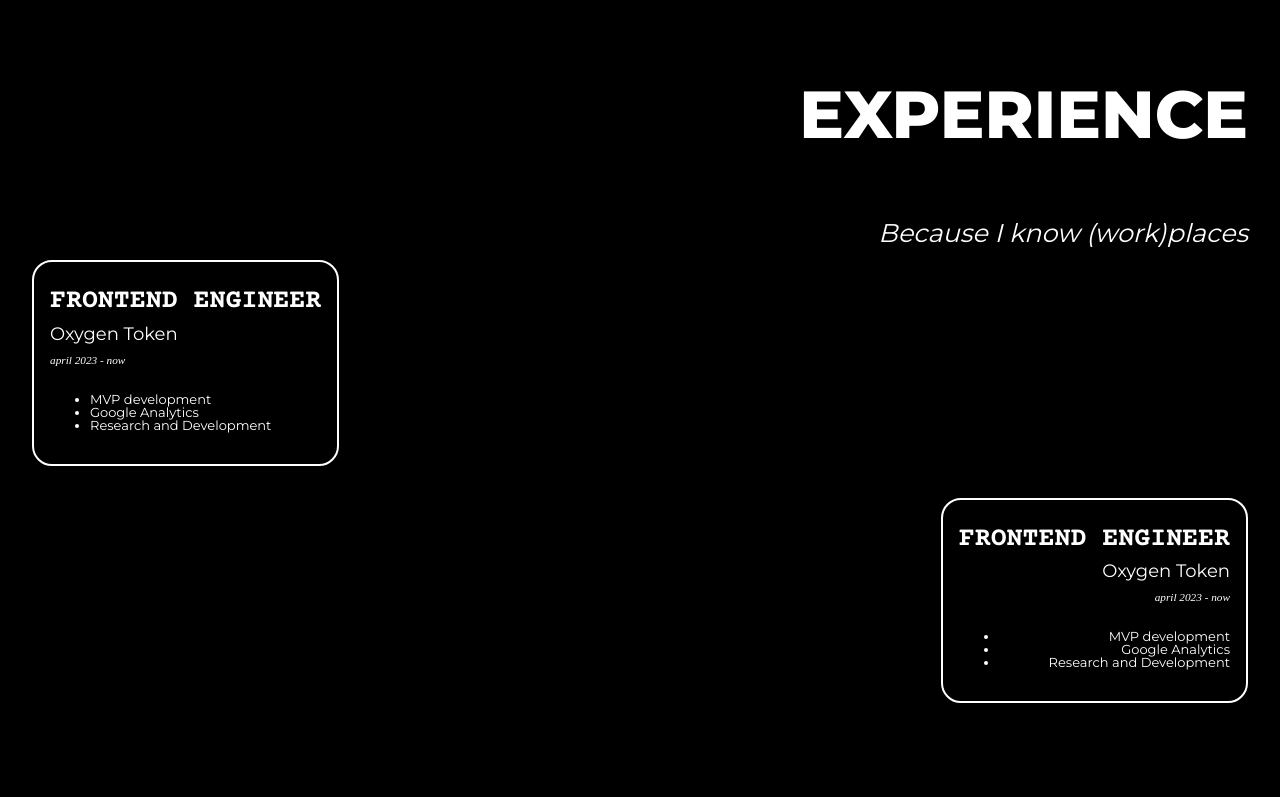
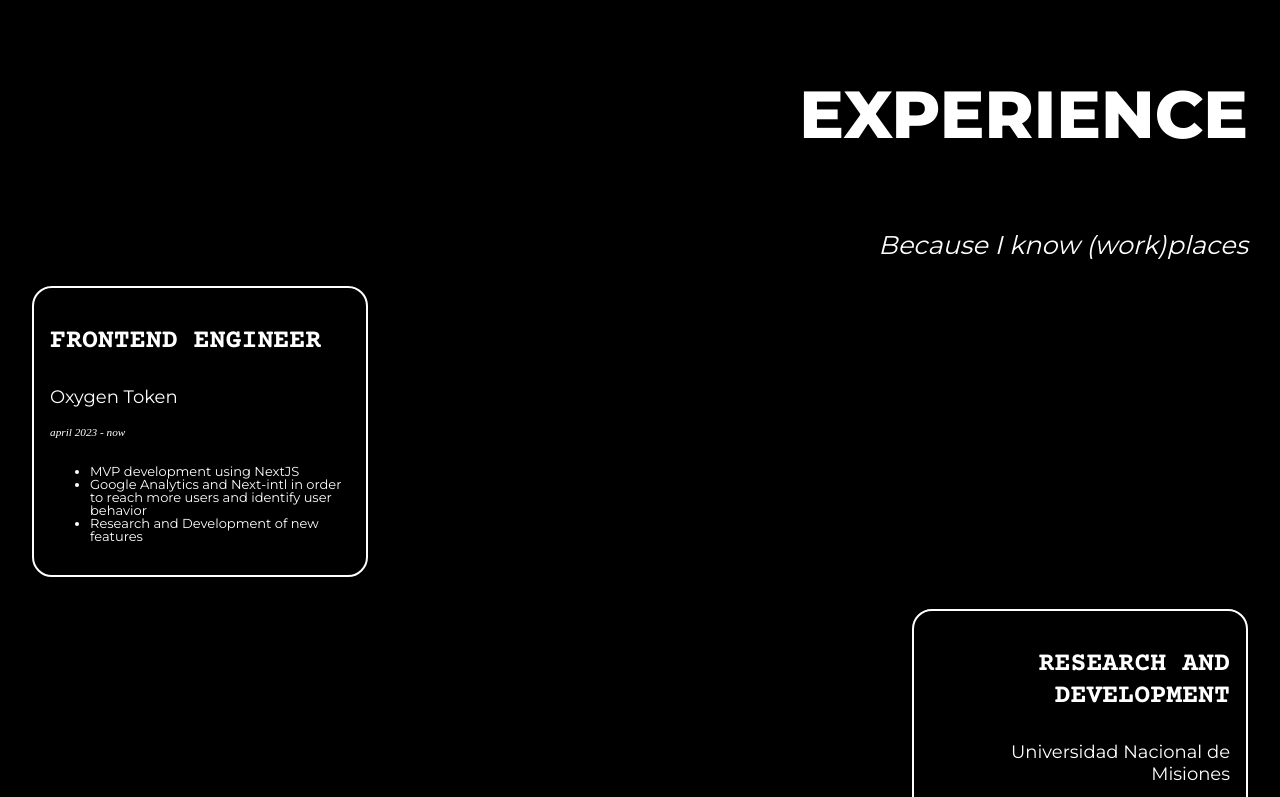
Before and after one commit to contiguima/portfolio-2024, a Next.js app: page / in a window 1280 px wide. Shown: the part 2000-2797 px from the top of the page. Built offline with nearby package versions, Linux system fonts and the light colour scheme.

Commit message:
Styles fixed for the experience and education section, data added. CV added to the button in contact

```diff
--- a/src/app/components/education_component/education.scss
+++ b/src/app/components/education_component/education.scss
@@ -5,12 +5,12 @@
 }
 
 .education-component h2{
-    font-size: clamp(36px, 2.7vw, 42px);
+    font-size: clamp(30px, 2.5vw, 42px);
     margin: 0;
 }
 .education-component h3{
     font-family: var(--principal-font);
-    font-size: clamp(24px, 1.8vw, 34px);
+    font-size: clamp(22px, 1.6vw, 34px);
     font-weight: 100;
     margin:0;
 }
--- a/src/app/components/work_component/work_experience.scss
+++ b/src/app/components/work_component/work_experience.scss
@@ -7,6 +7,7 @@
     padding: 1em;
     line-height: 0.2em;
 }
+
 
 .work-experience-left{
     @include work-experience;
@@ -26,7 +27,7 @@
 
 .work-experience-left h3, .work-experience-right h3{
     margin: 0.4em 0;
-    font-size: clamp(18px,1.38vw, 24px);      font-size: clamp(18px,1.38vw, 24px);
+    font-size: clamp(18px,1.38vw, 24px);
 }
 
 .work-experience-left h4, .work-experience-right h4{
@@ -36,7 +37,8 @@
 
 .work-experience-left h2, .work-experience-right h2{
     font-family: var(--sec-font);
-    font-size: clamp(24px,2.08vw, 33px);
+    font-size: clamp(22px,2.08vw, 33px);
+    line-height: 1.2em;
 }
 
 
@@ -45,3 +47,15 @@
     font-family: var(--principal-font);
     font-size: clamp(13px,1vw, 16px);
 }
+
+
+@media (max-width: 500px){
+    .work-experience-left :is(h2,h3,h4), .work-experience-right :is(h2,h3,h4){
+        text-align: center;
+        line-height: 1.5em;
+    }
+
+    .work-experience-left li, .work-experience-right li{
+        text-align: left;
+    }
+  }
--- a/src/app/globals.scss
+++ b/src/app/globals.scss
@@ -3,6 +3,11 @@
 :root{
   --principal-font:  'Montserrat', sans-serif;
   --sec-font: 'Courier Prime', monospace;
+}
+
+*a{
+  text-decoration: none;
+  color: white;
 }
 
 body, .app{
@@ -129,6 +134,7 @@ body, .app{
   align-content: center;
   justify-content: space-between;
   padding: 0.5em 1em;
+
 }
 
 .buttons-home button{
@@ -144,6 +150,7 @@ body, .app{
   border-top-right-radius: 60px;
   border-bottom-right-radius: 60px;
   text-align: left;
+
 }
 
 .music-home{
@@ -195,6 +202,7 @@ body, .app{
   margin: 2em 0;
 
 }
+
 
 .border-container{
   display: flex;
@@ -256,6 +264,11 @@ body, .app{
   border-radius: 20px;
 
 }
+
+.projects button:hover{
+  cursor: pointer;
+  text-decoration: underline;
+}
 @media (max-width: 500px){
   .projects-container{
 
@@ -275,7 +288,7 @@ body, .app{
 
 .experience h1, .experience h3{
   text-align: right;
-  line-height: 0.2em;
+  line-height: 1.2em;
 }
 
 .experience h1{
@@ -346,7 +359,12 @@ body, .app{
   height: auto;
 }
 
-@media (max-width: 800px){
+.education-visuals{
+  display: flex;
+  justify-content: center;
+  align-items: center;
+}
+@media (max-width: 1000px){
   .education-visuals{
     display: none;
   }
@@ -484,6 +502,7 @@ body, .app{
   flex-direction: row;
   justify-content: space-around;
   font-family: var(--principal-font);
+  text-decoration: none;
   font-weight: 400;
   background-color: #F5F5F5;
   font-size: clamp(20px, 1.5vw,30px);
--- a/src/app/page.js
+++ b/src/app/page.js
@@ -91,7 +91,7 @@ export default function Home() {
       <p>If you want to know where to find me, it's probably by learning something new. I love working in dynamic environments, which allow me to combine my knowledge in processes, technology and project management to generate products with a positive impact on people's lives.</p>
       <div className="buttons-home">
         <button className="cta-home" >
-          <span>SEE WHAT <br/> I'M UP TO</span>
+          <a href="#projects">SEE WHAT <br/> I'M UP TO</a>
           <Image
           className="cta-icon"
           src={eyesIcon}/>
@@ -161,18 +161,18 @@ export default function Home() {
           title= "FRONTEND ENGINEER"
         company = "Oxygen Token"
         date = "april 2023 - now"
-        bullet1 = "MVP development"
-        bullet2 = "Google Analytics"
-        bullet3 = "Research and Development"
+        bullet1 = "MVP development using NextJS"
+        bullet2 = "Google Analytics and Next-intl in order to reach more users and identify user behavior"
+        bullet3 = "Research and Development of new features"
         placementLeft={true}
         />
         <WorkExperience
-          title= "FRONTEND ENGINEER"
-        company = "Oxygen Token"
-        date = "april 2023 - now"
-        bullet1 = "MVP development"
-        bullet2 = "Google Analytics"
-        bullet3 = "Research and Development"
+          title= "RESEARCH AND DEVELOPMENT"
+        company = "Universidad Nacional de Misiones"
+        date = "august 2022 - now"
+        bullet1 = "Permeability test of biomaterials, principally starch-based materials"
+        bullet2 = "Writing of abstracts and posters for food and preservetion congresses"
+        bullet3 = "Data processing and analysis with Excel and Python"
         placementLeft={false}
         />
       </div>
@@ -191,14 +191,31 @@ export default function Home() {
 
           <div className="dashed-line"></div>
           <Education
-          title="Chemical Engineering"
-          university="Universidad Nacional de Misiones"
-          description="Minor in Biotechnology"/>
+          title="Coding Fellow | 24-1"
+          university="Makers Fellowship"
+          />
 
           <Education
-          title="Chemical Engineering"
-          university="Universidad Nacional de Misiones"
-          description="Minor in Biotechnology"/>
+          title="Project Managment Fundamentals | Agile & Waterfall"
+          university="Google"/>
+
+          <Education
+          title="IA Fundamentals for Data and Machine Learning"
+          university= "Platzi" />
+
+          <Education
+          title = "Crypto & DeFi 101"
+          university="Defy Education"/>
+
+          <Education
+          title = "Enterprise Design Thinking Practitioner"
+          university="IBM"/>
+
+          <Education
+          title="FullStack Development"
+          university="Alchemit"
+          description="JavaScript - SQL - C# - .NET - Entity Framework"/>
+
 
         </div>
 
@@ -272,9 +289,9 @@ export default function Home() {
         </div>
 
       </div>
-      <button className="contact-resume">
+      <a className="contact-resume" target="_blank" href="https://drive.google.com/file/d/12-igio6x9PYtNHBBJP-p9yzYVZV7ZukZ/view?usp=sharing">
         <Image src={resumeIcon} alt="cv" className="resume-icon"/>
-        <p>Dowload CV</p></button>
+        <p>Dowload CV</p></a>
   </section>
     <Footer/>
    </div>
```
